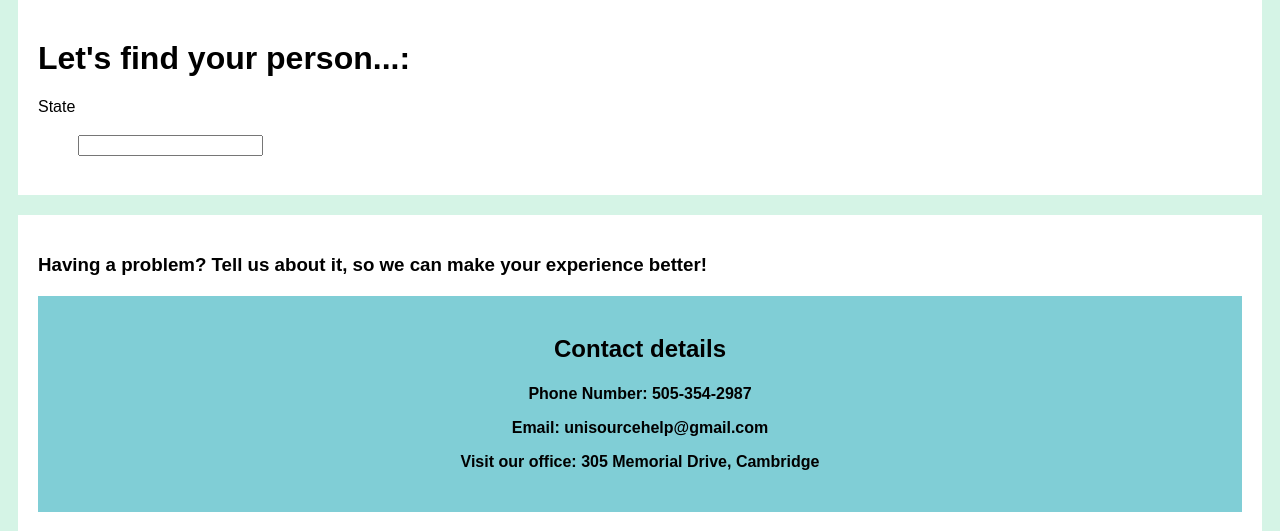
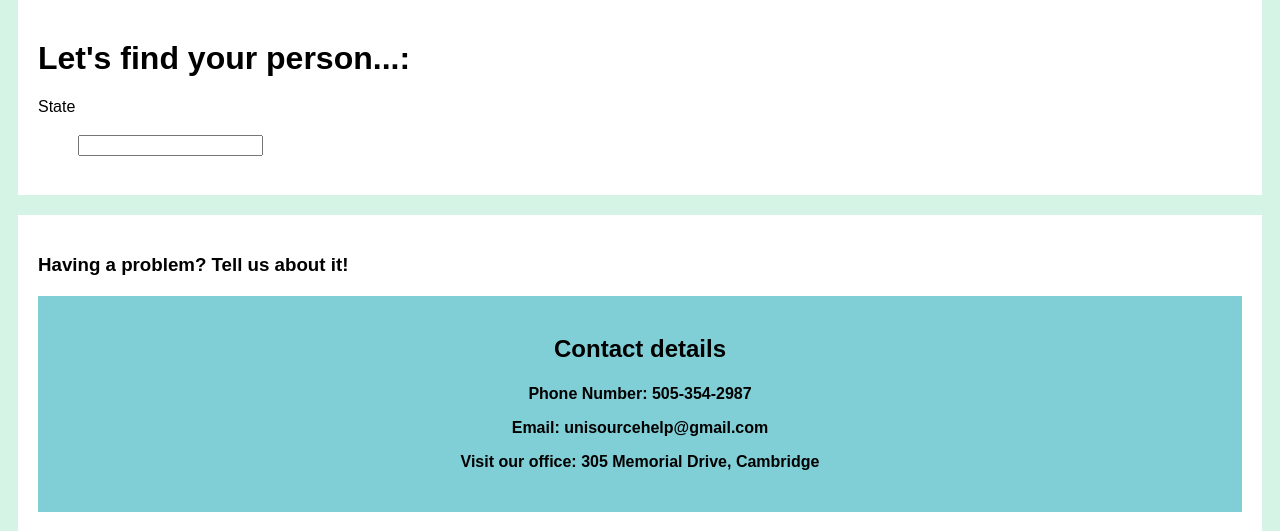
Before and after one commit to Acryus/Final-Project, a Python web app: template templates/search.html in a window 1280 px wide. Shown: the part 309-840 px from the top of the page. Run offline with Jinja, Linux system fonts and the light colour scheme; the template is opened without the code that fills it, so the values that code supplies are empty.

Commit message:
minor changes

```diff
--- a/templates/search.html
+++ b/templates/search.html
@@ -118,7 +118,7 @@ body {
   </div>
 
   <div class="card">
-        <h3>Having a problem? Tell us about it, so we can make your experience better!</h3>
+        <h3>Having a problem? Tell us about it!</h3>
 
   <div class="footer">
     <h2>Contact details </h2>
```
